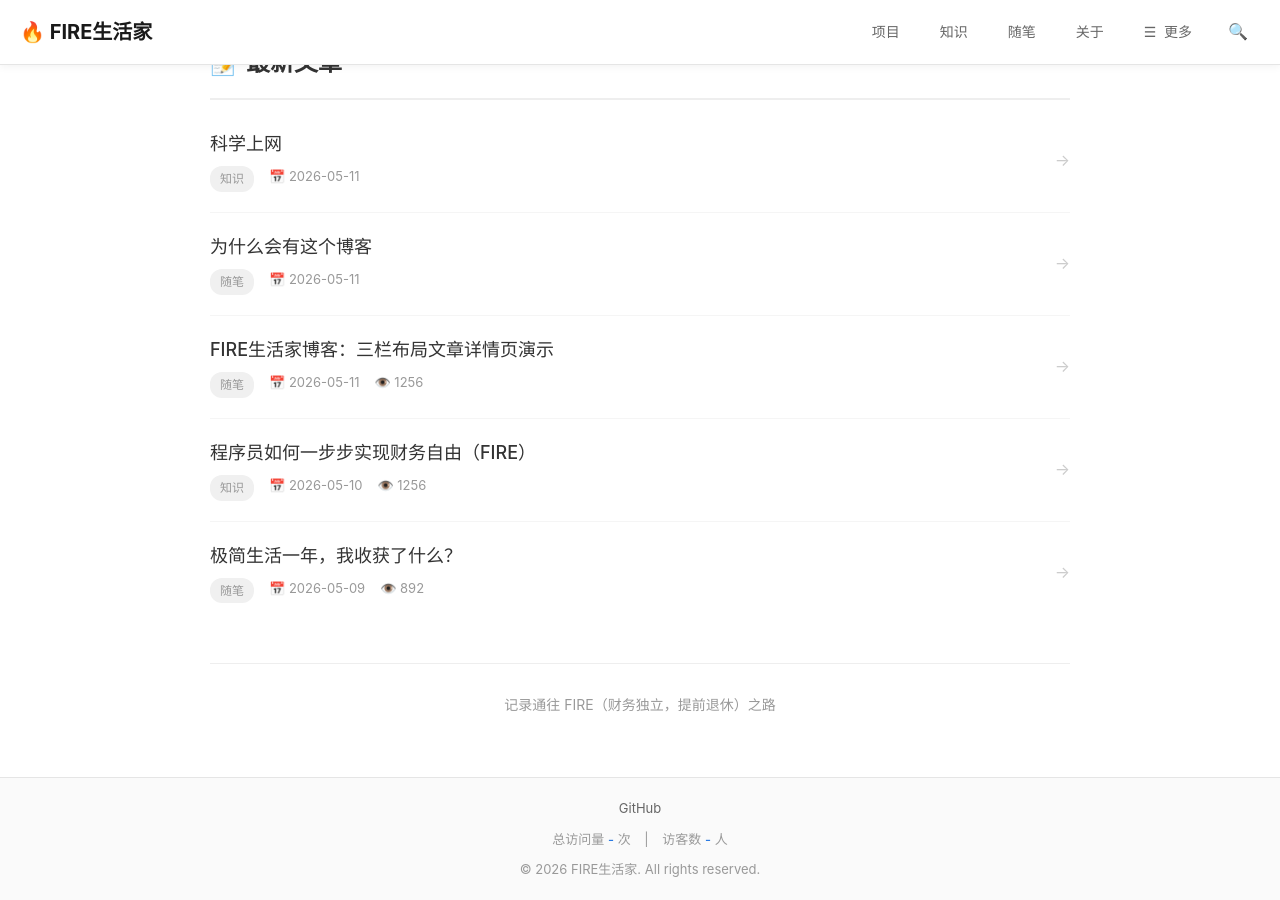
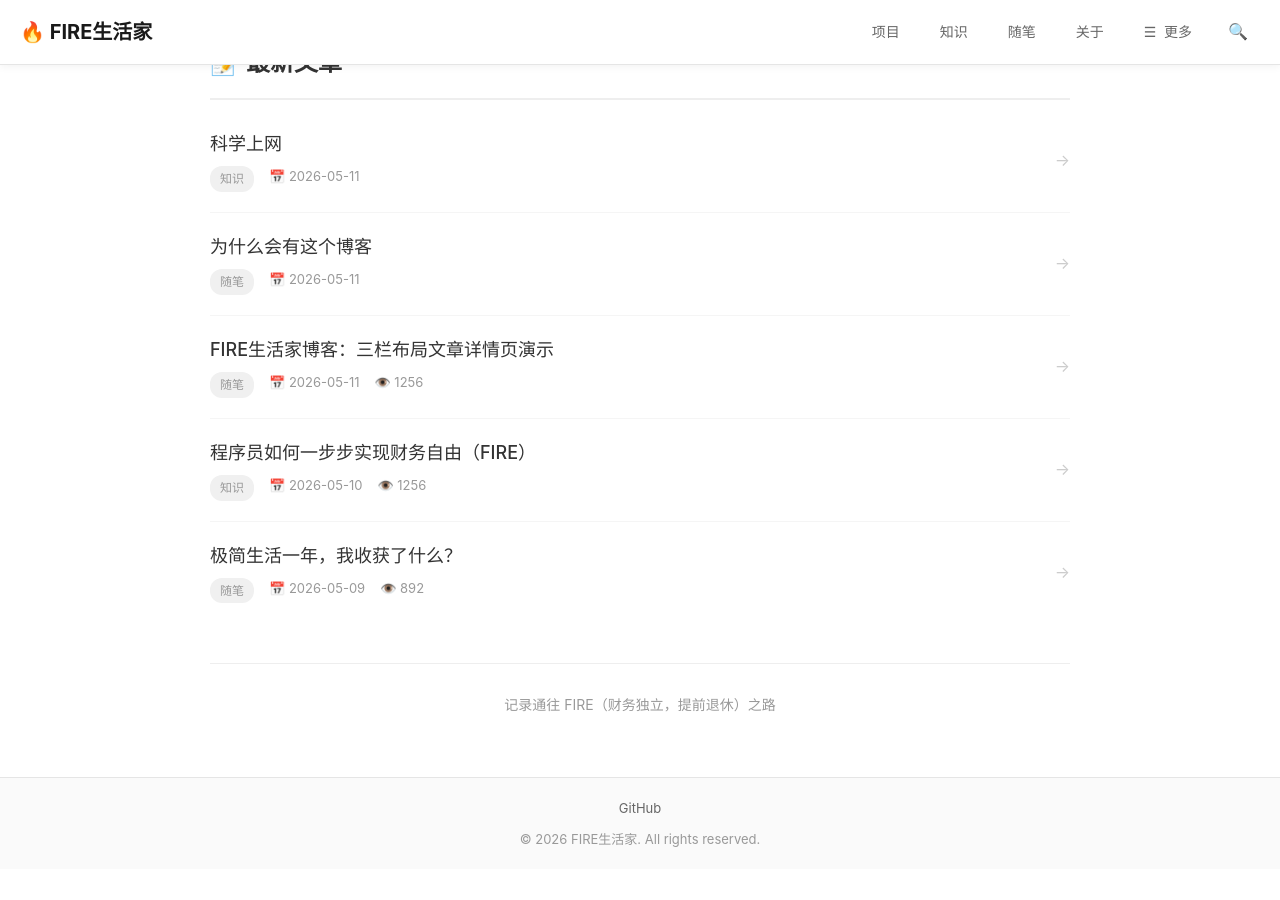
Before and after one commit to firelifes/firelifes.github.io, a Jekyll site: the page built from index.md, in a window 1280 px wide and 900 px high, scrolled down 531 px. Built offline with Jekyll 4.4.1, drawn with Linux system fonts in a browser that asks for light colours; comment, search, counter and statistics services are not loaded; after the commit the page ends 1400 px from its top, so only the background shows below that.

Commit message:
将不蒜子统计移到 footer.html 中，确保在所有页面生效

```diff
--- a/_layouts/default.html
+++ b/_layouts/default.html
@@ -244,17 +244,9 @@
         <a href="{{ link.url }}" target="_blank">{{ link.label }}</a>
         {% endfor %}
       </div>
-      <div class="footer-stats" style="margin-bottom: 10px;">
-        <span id="busuanzi_container_site_pv">总访问量 <span id="busuanzi_value_site_pv" style="color: #2a7ae2; font-weight: 500;">-</span> 次</span>
-        <span style="margin: 0 10px;">|</span>
-        <span id="busuanzi_container_site_uv">访客数 <span id="busuanzi_value_site_uv" style="color: #2a7ae2; font-weight: 500;">-</span> 人</span>
-      </div>
       <p>&copy; {{ site.time | date: '%Y' }} {{ site.title }}. All rights reserved.</p>
     </div>
   </footer>
-
-  <!-- 不蒜子访问统计 -->
-  <script async src="//busuanzi.ibruce.info/busuanzi/2.3/busuanzi.pure.mini.js"></script>
 
   <script>
     // 页面加载完成后设置导航选中状态
```
Also changed, not shown: _includes/footer.html (+7 -0 lines).
